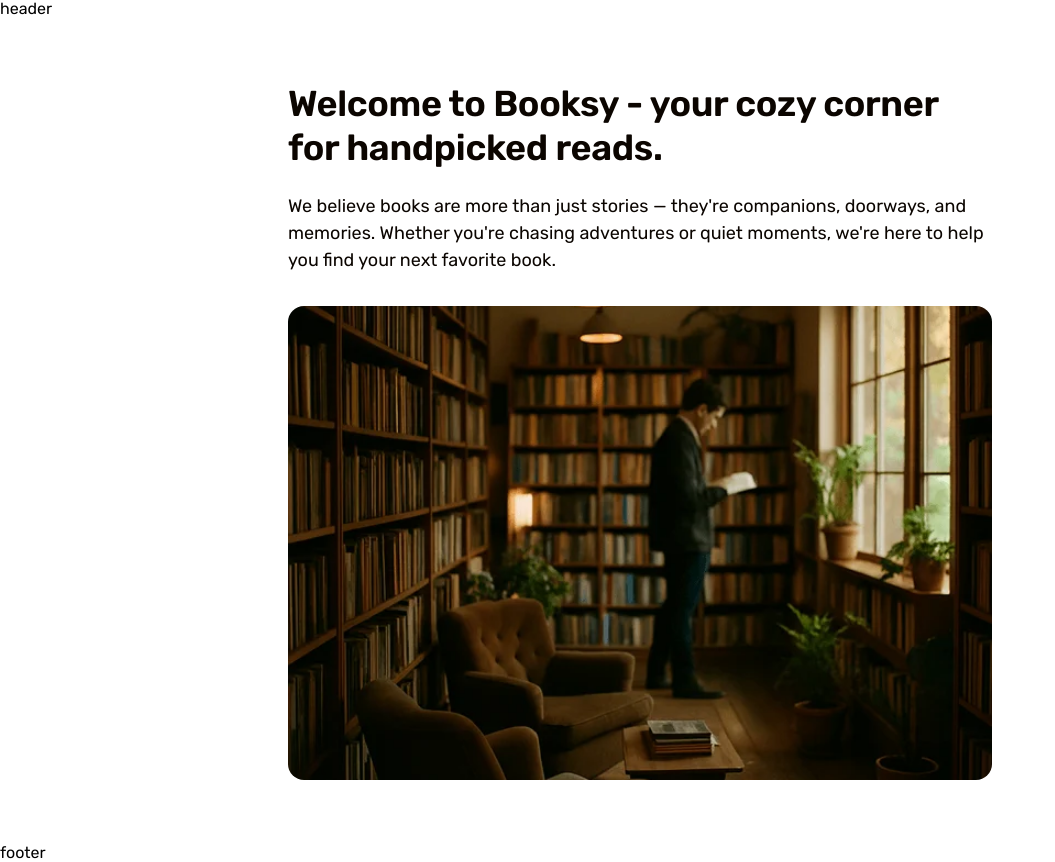
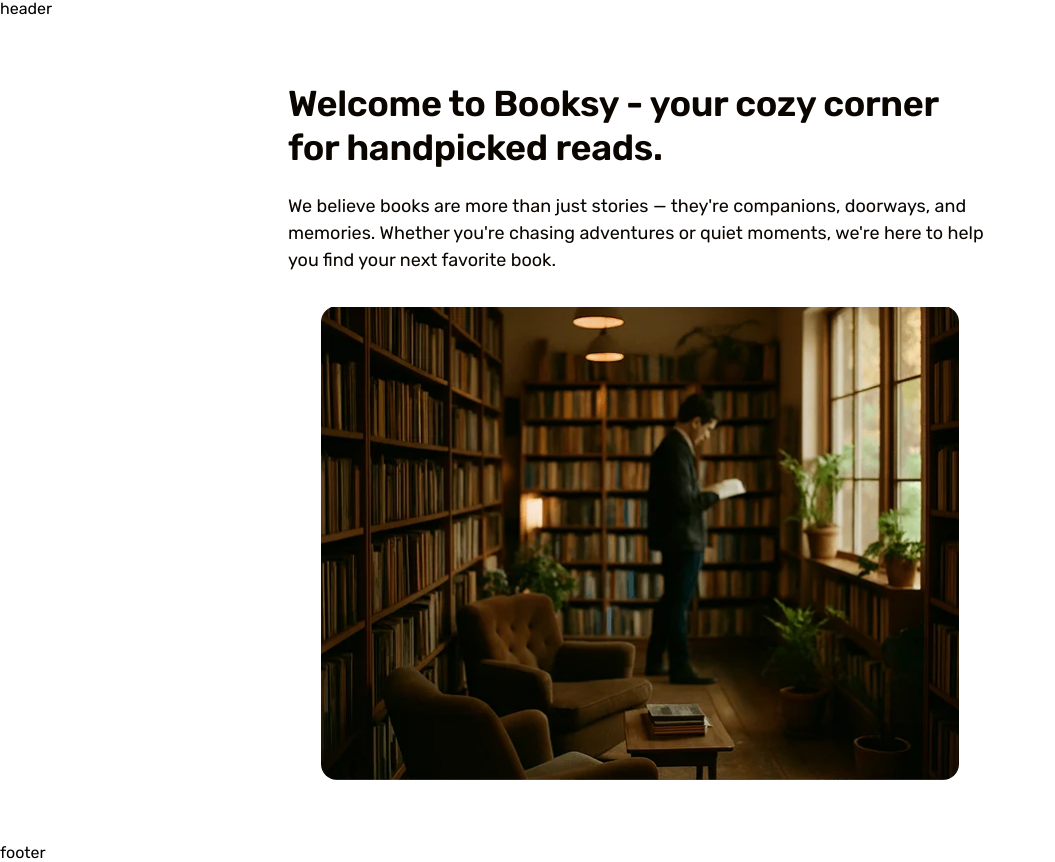
Before and after one commit to mad-jules/booksy, a React (Vite) app: page / in a window 1280 px wide. Shown: the whole page, without its empty margins (0-1055 px from the left). Built offline with nearby package versions, Linux system fonts and the light colour scheme.

Commit message:
fix: refactor Picture component

```diff
--- a/src/components/DescriptionSection/DescriptionSection.tsx
+++ b/src/components/DescriptionSection/DescriptionSection.tsx
@@ -1,8 +1,32 @@
 import Container from "../Container/Container";
-import Picture from "../Picture/Picture";
+import Picture, { type Source } from "../Picture/Picture";
 import Section from "../Section/Section";
 import css from "./styles.module.css";
 import clsx from "clsx";
+
+const sources = [
+  {
+    srcSet: [
+      "/assets/img/desktop-webp/layout-desktop.webp 1x",
+      "/assets/img/desktop-webp/layout-desktop@2x.webp 2x",
+    ],
+    media: "(min-width: 1440px)",
+  },
+  {
+    srcSet: [
+      "/assets/img/tablet-webp/layout-tablet.webp 1x",
+      "/assets/img/tablet-webp/layout-tablet@2x.webp 2x",
+    ],
+    media: "(min-width: 768px)",
+  },
+  {
+    srcSet: [
+      "/assets/img/mob-webp/layout-mob.webp 1x",
+      "/assets/img/mob-webp/layout-mob@2x.webp 2x",
+    ],
+    media: "(max-width: 767px)",
+  },
+] satisfies Source[];
 
 export default function DesriptionSection() {
   return (
@@ -20,12 +44,8 @@
             </p>
           </div>
           <Picture
-            desktopPath1x="/assets/img/desktop-webp/layout-desktop.webp"
-            desktopPath2x="/assets/img/desktop-webp/layout-desktop@2x.webp"
-            mobPath1x="/assets/img/mob-webp/layout-mob.webp"
-            mobPath2x="/assets/img/mob-webp/layout-mob@2x.webp"
-            tabletPath1x="/assets/img/tablet-webp/layout-tablet.webp"
-            tabletPath2x="/assets/img/tablet-webp/layout-tablet@2x.webp"
+            sources={sources}
+            src="/assets/img/mob-webp/layout-mob.webp"
             alt="A man is reading in a library"
             classNameImg={css.img}
           />
--- a/src/components/DescriptionSection/styles.module.css
+++ b/src/components/DescriptionSection/styles.module.css
@@ -24,13 +24,13 @@
 }
 
 .img {
-  width: 343px;
+  max-width: 343px;
   height: 248px;
 }
 
 @media screen and (min-width: 768px) {
   .img {
-    width: 704px;
+    max-width: 704px;
     height: 474px;
   }
 }
@@ -42,11 +42,11 @@
   }
 
   .text_wrapper {
-    width: 640px;
+    max-width: 640px;
   }
 
   .img {
-    width: 640px;
+    max-width: 640px;
     height: 474px;
   }
 }
--- a/src/components/Picture/Picture.tsx
+++ b/src/components/Picture/Picture.tsx
@@ -1,42 +1,31 @@
 import React from "react";
-import css from "./styles.module.css";
 import clsx from "clsx";
 
+import css from "./styles.module.css";
+
+type Density = `${1 | 2 | 3}x`;
+
+export interface Source {
+  srcSet: `${string} ${Density}`[];
+  media?: string;
+}
+
 interface Props extends React.HTMLAttributes<HTMLPictureElement> {
-  desktopPath1x: string;
-  desktopPath2x: string;
-  tabletPath1x: string;
-  tabletPath2x: string;
-  mobPath1x: string;
-  mobPath2x: string;
+  sources: Source[];
+  src: string;
   alt: string;
   classNameImg?: string;
 }
 
-export default function Picture({
-  desktopPath1x,
-  desktopPath2x,
-  tabletPath1x,
-  tabletPath2x,
-  mobPath1x,
-  mobPath2x,
-  alt,
-  classNameImg,
-}: Props) {
+export default function Picture({ sources, alt, src, classNameImg }: Props) {
   return (
     <picture>
-      <source
-        srcSet={`${desktopPath1x} 1x, ${desktopPath2x} 2x`}
-        media="(min-width: 1440px)"
-      />
-      <source
-        srcSet={`${tabletPath1x} 1x, ${tabletPath2x} 2x`}
-        media="(min-width: 768px)"
-      />
+      {sources.map(({ media, srcSet }, i) => {
+        return <source key={i} srcSet={srcSet.join(", ")} media={media} />;
+      })}
       <img
         className={clsx(css.img, classNameImg)}
-        srcSet={`${mobPath1x} 1x, ${mobPath2x} 2x`}
-        src={mobPath1x}
+        src={src}
         alt={alt}
         loading="lazy"
       />
```
